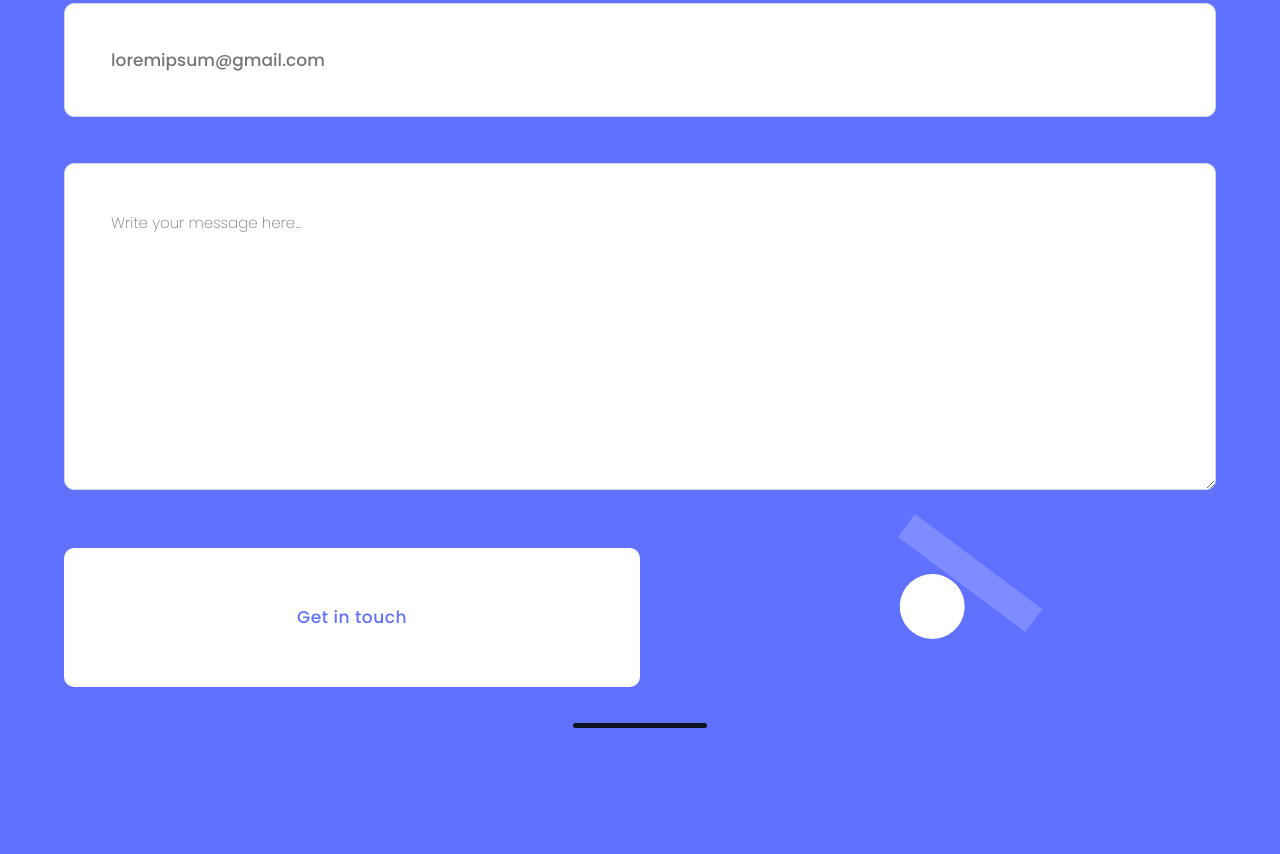
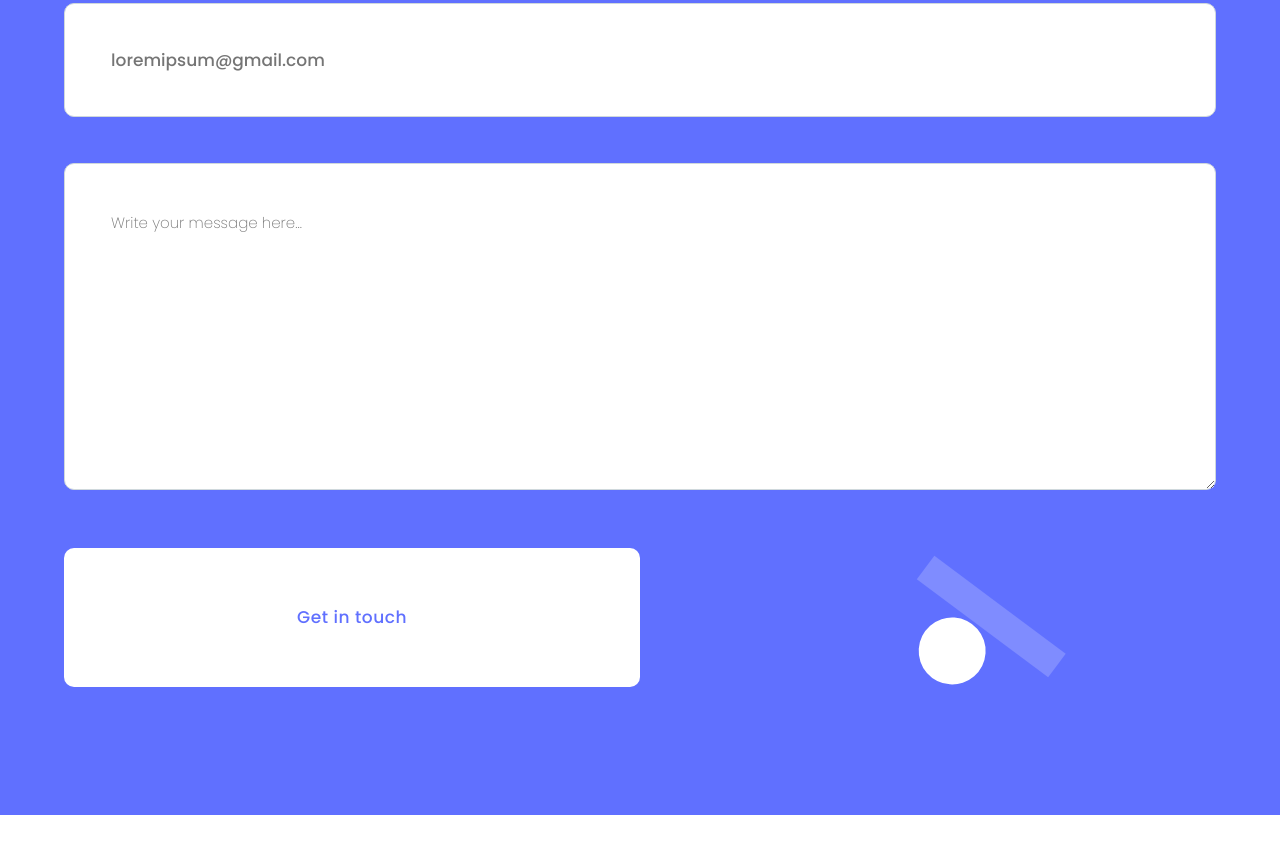
Before and after one commit to migcm06/miguel-portfolio, a plain HTML site: page index.html in a window 1280 px wide. Shown: the part 8167-9021 px from the top of the page. After the commit the page ends 8982 px from the top, so only its background shows below. Drawn offline with Linux system fonts and the light colour scheme.

Commit message:
I deleted the bar at end of the page

```diff
--- a/index.html
+++ b/index.html
@@ -209,10 +209,7 @@
             <button type="submit">Get in touch</button>
 
         </form>
-    </br>
-    </br>
-        <img src="images/bar.png" alt="A black bar" id="bar">
-        </section>
+
 
 </body>
 
--- a/styles.css
+++ b/styles.css
@@ -227,7 +227,7 @@ a {
   margin-top: 15%;
   background-image: url('images/shapes3.svg');
   background-repeat: no-repeat;
-  background-size: 142% 88%;
+  background-size: 145% 93%;
 }
 
 #contact_title {
```
